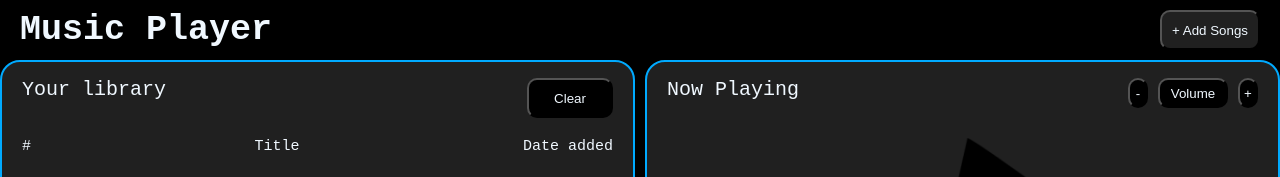
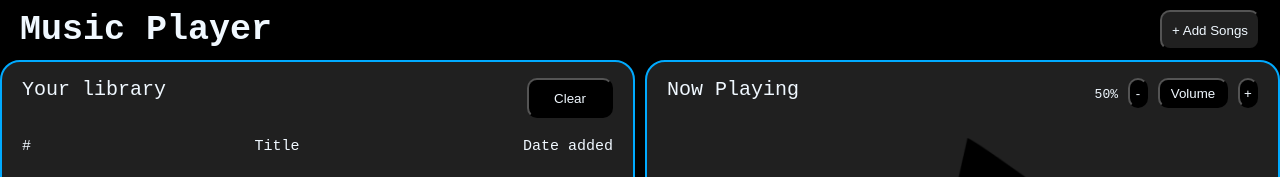
Before and after one commit to Aditya0058/Music-Player, a React (Vite) app: page / in a window 1280 px wide. Shown: the top 177 px of the page. Built offline with nearby package versions, Linux system fonts and the light colour scheme.

Commit message:
Added volume percentage before volume controls

```diff
--- a/src/App.jsx
+++ b/src/App.jsx
@@ -138,6 +138,7 @@ function App() {
             duration={duration}
             progressPercent={progressPercent}
             onSeek={handleSeek}
+            volume={volume}
           />
         </div>
         <div className="footer">
--- a/src/NowPlaying.jsx
+++ b/src/NowPlaying.jsx
@@ -1,6 +1,6 @@
 import './NowPlaying.css';
 
-function NowPlaying({ currentSong, togglePlayPause, isPlaying, onNext, onPrevious, onInVol, onDeVol, defVol, currentTime, duration, progressPercent, onSeek }) {
+function NowPlaying({ currentSong, togglePlayPause, isPlaying, onNext, onPrevious, onInVol, onDeVol, defVol, currentTime, duration, progressPercent, onSeek, volume}) {
 
     function formatTime(seconds) {
         if (isNaN(seconds) || seconds === undefined) return "0:00";
@@ -14,6 +14,7 @@ function NowPlaying({ currentSong, togglePlayPause, isPlaying, onNext, onPreviou
             <div className="nowplaying-header">
                 <div className='nowplaying-heading'>Now Playing</div>
                 <div className="vol-btns">
+                    <span className="vol-percent">{Math.round(volume * 100)}%</span>
                     <button className="vol-decrease" onClick={onDeVol}>-</button>
                     <button className="vol-default" onClick={defVol}>Volume</button>
                     <button className="vol-increase" onClick={onInVol}>+</button>
```
